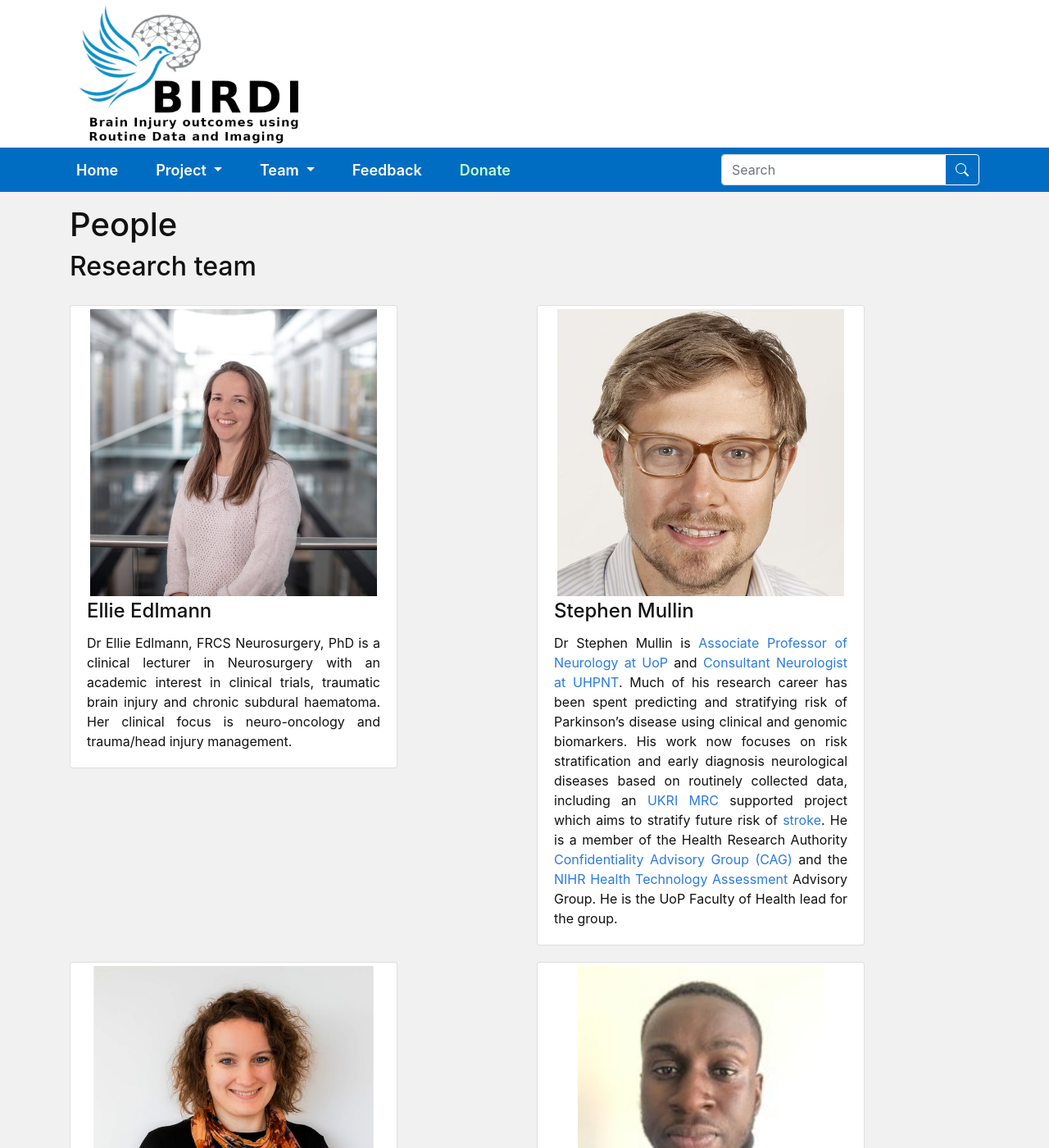
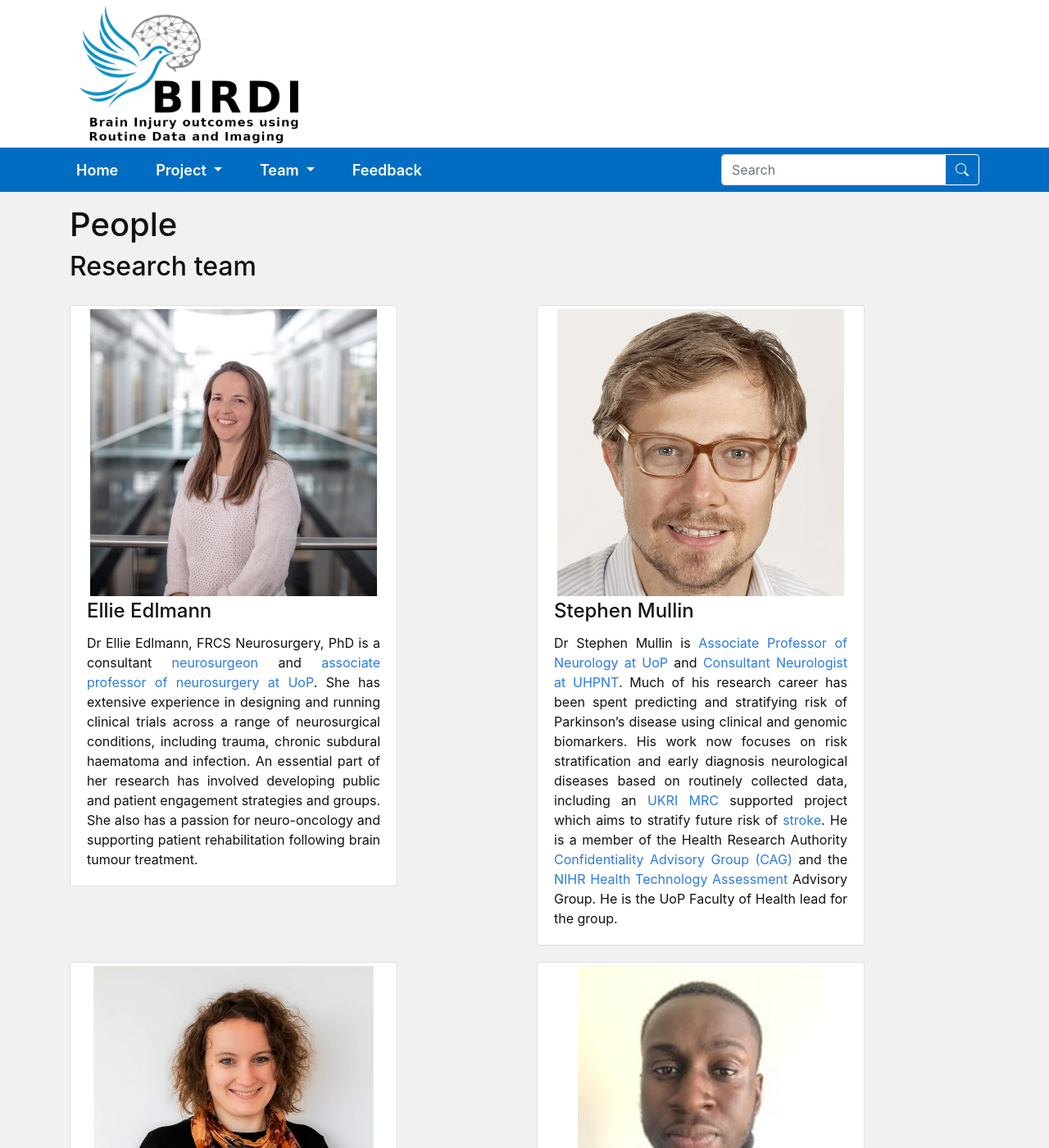
Before and after one commit to sustainsw/birdi.github.io, a Jekyll site: the page built from pages/people.md, in a window 1280 px wide and 1400 px high. Shown: the whole window at 82% size. Built offline with Jekyll 4.4.1, drawn with Linux system fonts in a browser that asks for light colours.

```diff
--- a/_includes/landing_page.html
+++ b/_includes/landing_page.html
@@ -21,9 +21,7 @@
     <div class="gallery__item gallery__item--5">
         <p class="gallery__text">
 
-
-            <strong>BIRDI</strong> study aims to improve decision-making for traumatic brain injury patients by developing a predictive tool that combines brain scans and health data. This tool will estimate survival likelihood, support treatment decisions, and guide discussions between doctors and families, helping ensure the best possible care for patients, especially when they cannot participate in decisions themselves.                        To find out more click
-            <a href="the_project.html">here</a>.
+            The  <strong>BIRDI</strong> study aims to combine information from brain scans and routine health data in patients who have previously had a traumatic brain injury (TBI), to understand what factors predict outcome and recovery. This will be used to develop a tool to estimate survival for patients with different types of brain injury and may be helpful in supporting discussions between doctors and families in the future. To find out more click <a href="the_project.html">here</a>.
         </p>
 
 
--- a/_includes/template/acknowledgement.html
+++ b/_includes/template/acknowledgement.html
@@ -8,30 +8,7 @@
 
     <h3>Supporters and partners</h3>
 
-    <div class="row logo-row ">
 
-        <div class="col-md-4">
-            <a href="https://www.strokeaudit.org/">
-                <img src="/assets/img/logo-ssnap.png" alt="SSNAP" class="img-fluid" style="width: 100%">
-            </a>
-        </div>
-
-        <div class="col-md-4 logo-left-15">
-            <a href=" https://www.ukri.org/councils/mrc/">
-                <img src="/assets/img/logo-mrc.png" alt="MRC" class="img-fluid" style="width: 78%; ">
-            </a>
-        </div>
-
-
-
-        <div class="col-md-4">
-            <a href="https://www.expressdiagnostics.co.uk/">
-                <img src="/assets/img/logo-expressdiag.png" alt="ED" class="img-fluid" style="width: 90%">
-            </a>
-        </div>
-
-
-    </div>
 
     <div class="row logo-row ">
 
@@ -40,23 +17,6 @@
                 <img src="/assets/img/logo-uop.png" alt="UoP" class="img-fluid" style="width: 100%; margin-top: 5px;">
             </a>
         </div>
-        <div class="col-md-4 logo-left-10">
-            <a href="https://www.exeter.ac.uk/">
-                <img src="/assets/img/logo-exeter.png" alt="Exeter" class="img-fluid" style="width: 90%;">
-            </a>
-        </div>
-
-
-
-        <div class="col-md-4">
-            <a href="https://www.plymouthhospitals.nhs.uk/">
-                <img src="/assets/img/logo-uhpnt.png" alt="UHPNT" class="img-fluid"
-                    style="width: 60%; margin-top: 15px;">
-            </a>
-        </div>
-    </div>
-
-    <div class="row logo-row ">
 
         <div class="col-md-4">
             <a href="https://www.nihr.ac.uk/">
@@ -65,18 +25,13 @@
         </div>
 
 
-
-        <div class="col-md-4 logo-left-15">
-            <a href="https://www.plymouth.ac.uk/research/psychology/brain-research-and-imaging-centre">
-                <img src="/assets/img/logo-bric.png" alt="BRIC" class="img-fluid"
-                    style="width: 80%; margin-top: 10px; ">
-            </a>
-        </div>
         <div class="col-md-4">
-            <a href="https://www.ultracardiac.co.uk/">
-                <img src="/assets/img/logo-uc.png" alt="Ultracardiac" class="img-fluid" style="width: 80%">
+            <a href="https://www.plymouthhospitals.nhs.uk/">
+                <img src="/assets/img/logo-uhpnt.png" alt="UHPNT" class="img-fluid"
+                    style="width: 90%; margin-top: 15px;">
             </a>
         </div>
     </div>
 
+
 </div>
--- a/pages/people.md
+++ b/pages/people.md
@@ -11,10 +11,7 @@ title_color: rgb(255, 255, 255)
     <div class="row">
 
         {% capture intro_ellie_edlmann %}
-        Dr Ellie Edlmann, FRCS Neurosurgery, PhD is a clinical lecturer in
-        Neurosurgery with an academic interest in clinical trials, traumatic
-        brain injury and chronic subdural haematoma. Her clinical focus is
-        neuro-oncology and trauma/head injury management.
+Dr Ellie Edlmann, FRCS Neurosurgery, PhD is a consultant <a href="https://www.plymouthhospitals.nhs.uk/neurosurgery/">neurosurgeon </a> and <a href="https://www.plymouth.ac.uk/staff/ellie-edlmann">associate professor of neurosurgery at UoP</a>. She has extensive experience in designing and running clinical trials across a range of neurosurgical conditions, including trauma, chronic subdural haematoma and infection. An essential part of her research has involved developing public and patient engagement strategies and groups. She also has a passion for neuro-oncology and supporting patient rehabilitation following brain tumour treatment.
         {% endcapture %}
         {% include person.html name="Ellie Edlmann" image="/assets/img/Ellie_Edlmann.jpg"
         introduction=intro_ellie_edlmann %}
```
Also changed, not shown: pages/consultation.md (+1 -1 lines), pages/donate.md (deleted, +0 -9 lines), pages/our_data.md (+2 -2 lines).
